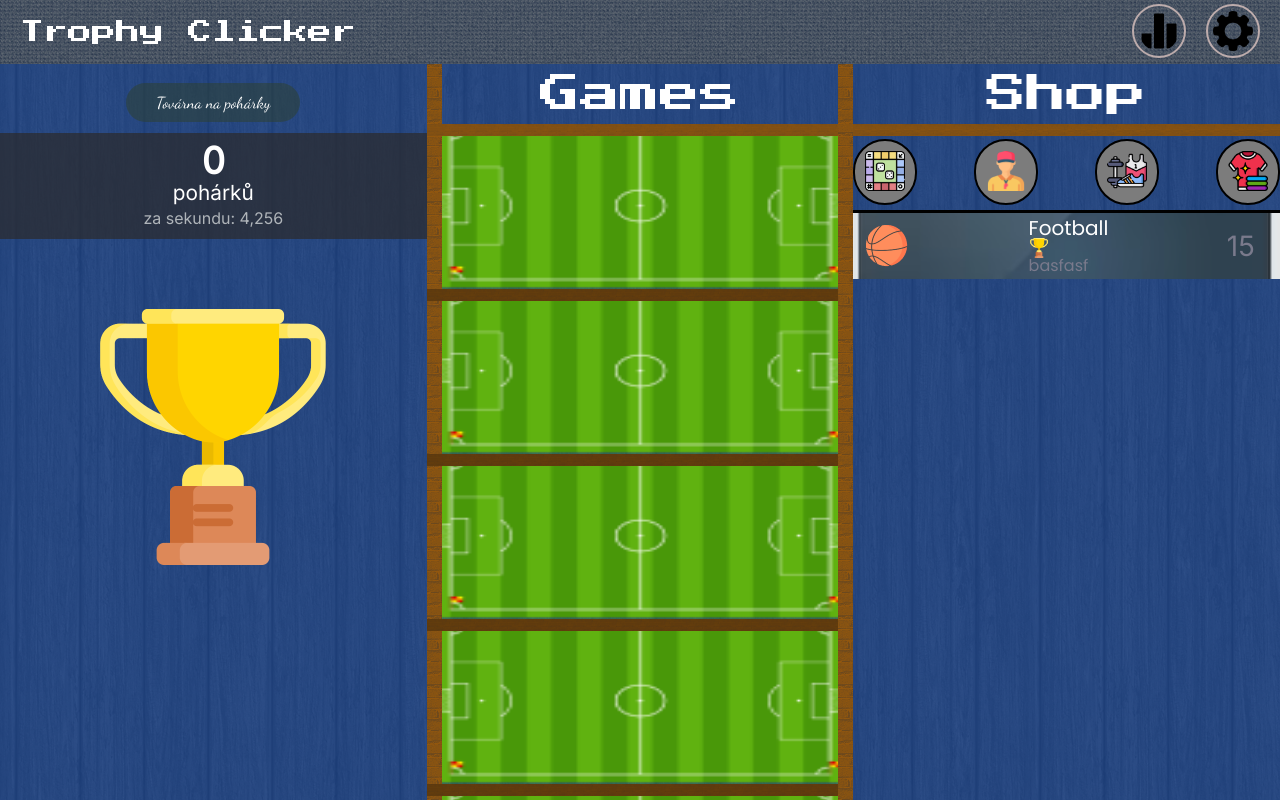
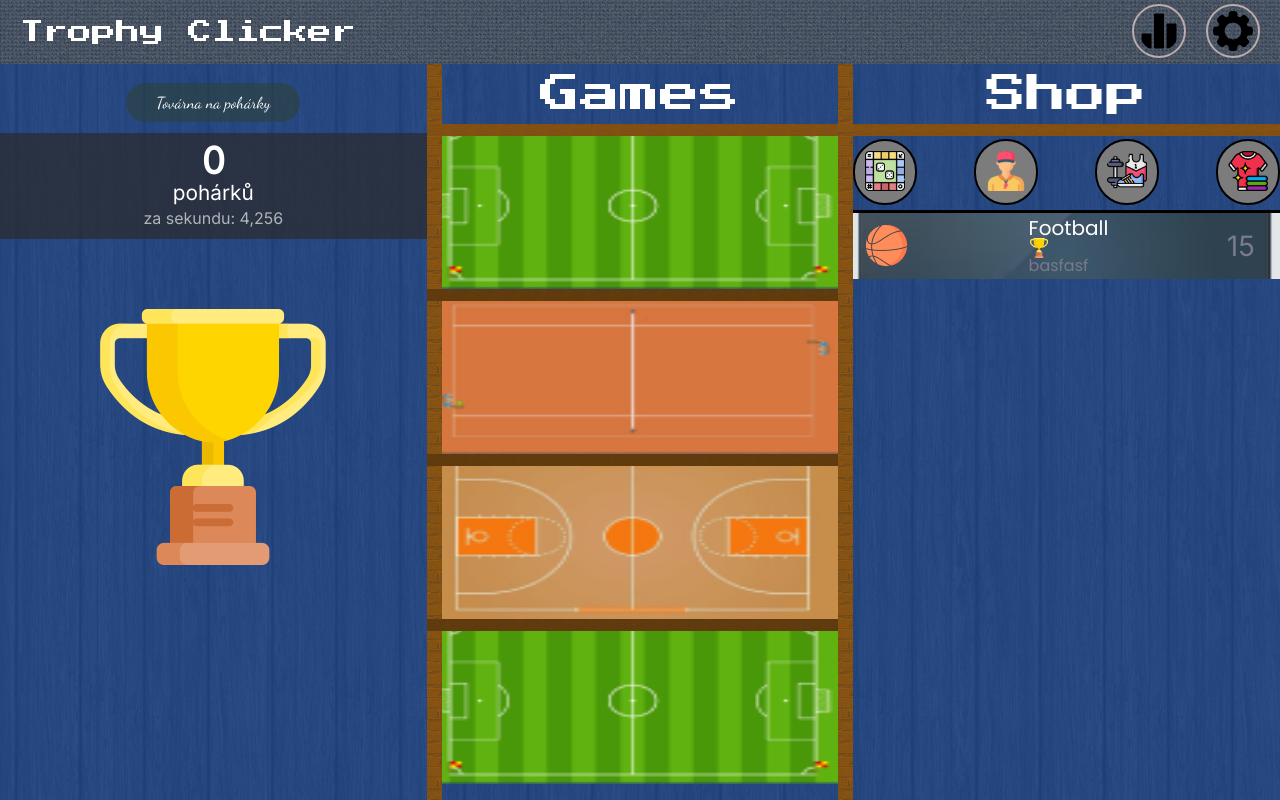
Before and after one commit to LukasKalenda/TrophyClicker, a Vue app in the folder klikacka-site/: page / in a window 1280 px wide. Built offline with nearby package versions, Linux system fonts and the light colour scheme.

Commit message:
Scroll-bar +- dodelan

```diff
--- a/klikacka-site/src/assets/cards.scss
+++ b/klikacka-site/src/assets/cards.scss
@@ -134,6 +134,7 @@
     // Potřeba opravit
     max-height: 50px;
     overflow: hidden;
+    font-size: 13px;
 }
 .half-circle {
     position: absolute;
--- a/klikacka-site/src/assets/games.scss
+++ b/klikacka-site/src/assets/games.scss
@@ -1,6 +1,6 @@
 .gamesArea {
     position: relative;
-    overflow-y: scroll;
+
     // border-right: 15px solid #14e02f;
     // border-left: 15px solid #14e02f;
     &::before {
--- a/klikacka-site/src/assets/style.scss
+++ b/klikacka-site/src/assets/style.scss
@@ -88,6 +88,11 @@
 .brightness {
     filter: brightness(0.74);
 }
+.game-scroll {
+    overflow-y: scroll;
+    max-height: 92vh;
+    margin-right: 15px;
+}
 main {
     display: flex;
     width: 100vw;
--- a/klikacka-site/src/components/GamesArea.vue
+++ b/klikacka-site/src/components/GamesArea.vue
@@ -3,13 +3,17 @@
     <div><h3 class="headline">Games</h3></div>
     <div class="clay"></div>
 
+    <div class="game-scroll">
       <section>
         <!-- Zde bude renderovani postavicek -->
 
         <!-- <span class="level">LVL</span>
       <div>renderovani hracu</div>
       <span class="points">+35k poharku</span> -->
-      <img src="../assets/game-areas/vector-football-soccer-field.png" alt="">
+        <img
+          src="../assets/game-areas/vector-football-soccer-field.png"
+          alt=""
+        />
       </section>
       <div class="clay brightness"></div>
       <section>
@@ -18,7 +22,7 @@
         <!-- <span class="level">LVL</span>
       <div>renderovani hracu</div>
       <span class="points">+35k poharku</span> -->
-      <img src="../assets/game-areas/vector-football-soccer-field.png" alt="">
+        <img src="../assets/game-areas/tennis-court.png" alt="" />
       </section>
       <div class="clay brightness"></div>
       <section>
@@ -27,7 +31,7 @@
         <!-- <span class="level">LVL</span>
       <div>renderovani hracu</div>
       <span class="points">+35k poharku</span> -->
-      <img src="../assets/game-areas/vector-football-soccer-field.png" alt="">
+        <img src="../assets/game-areas/basket-court.png" alt="" />
       </section>
       <div class="clay brightness"></div>
       <section>
@@ -36,73 +40,13 @@
         <!-- <span class="level">LVL</span>
       <div>renderovani hracu</div>
       <span class="points">+35k poharku</span> -->
-      <img src="../assets/game-areas/vector-football-soccer-field.png" alt="">
-    </section>
-    <div class="clay brightness"></div>    <section>
-      <!-- Zde bude renderovani postavicek -->
-
-      <!-- <span class="level">LVL</span>
-      <div>renderovani hracu</div>
-      <span class="points">+35k poharku</span> -->
-      <img src="../assets/game-areas/vector-football-soccer-field.png" alt="">
-    </section>
-    <div class="clay brightness"></div>    <section>
-      <!-- Zde bude renderovani postavicek -->
-
-      <!-- <span class="level">LVL</span>
-      <div>renderovani hracu</div>
-      <span class="points">+35k poharku</span> -->
-      <img src="../assets/game-areas/vector-football-soccer-field.png" alt="">
-    </section>
-    <div class="clay brightness"></div>    <section>
-      <!-- Zde bude renderovani postavicek -->
-
-      <!-- <span class="level">LVL</span>
-      <div>renderovani hracu</div>
-      <span class="points">+35k poharku</span> -->
-      <img src="../assets/game-areas/vector-football-soccer-field.png" alt="">
-    </section>
-    <div class="clay brightness"></div>    <section>
-      <!-- Zde bude renderovani postavicek -->
-
-      <!-- <span class="level">LVL</span>
-      <div>renderovani hracu</div>
-      <span class="points">+35k poharku</span> -->
-      <img src="../assets/game-areas/vector-football-soccer-field.png" alt="">
-    </section>
-    <div class="clay brightness"></div>    <section>
-      <!-- Zde bude renderovani postavicek -->
-
-      <!-- <span class="level">LVL</span>
-      <div>renderovani hracu</div>
-      <span class="points">+35k poharku</span> -->
-      <img src="../assets/game-areas/vector-football-soccer-field.png" alt="">
-    </section>
-    <div class="clay brightness"></div>    <section>
-      <!-- Zde bude renderovani postavicek -->
-
-      <!-- <span class="level">LVL</span>
-      <div>renderovani hracu</div>
-      <span class="points">+35k poharku</span> -->
-      <img src="../assets/game-areas/vector-football-soccer-field.png" alt="">
-    </section>
-    <div class="clay brightness"></div>    <section>
-      <!-- Zde bude renderovani postavicek -->
-
-      <!-- <span class="level">LVL</span>
-      <div>renderovani hracu</div>
-      <span class="points">+35k poharku</span> -->
-      <img src="../assets/game-areas/vector-football-soccer-field.png" alt="">
-    </section>
-    <div class="clay brightness"></div>    <section>
-      <!-- Zde bude renderovani postavicek -->
-
-      <!-- <span class="level">LVL</span>
-      <div>renderovani hracu</div>
-      <span class="points">+35k poharku</span> -->
-      <img src="../assets/game-areas/vector-football-soccer-field.png" alt="">
+        <img
+          src="../assets/game-areas/vector-football-soccer-field.png"
+          alt=""
+        />
       </section>
       <div class="clay brightness"></div>
+    </div>
     <!-- <section v-for="game in games" :key="game">
       <span> {{ game.level }}</span>
       <div><img src="" alt="" /></div>
@@ -111,10 +55,6 @@
   </div>
 </template>
 
-<script setup>
+<script setup></script>
 
-</script>
-
-<style lang="scss" scoped>
-
-</style>
+<style lang="scss" scoped></style>
```
Lines whose indentation alone changed are shown as unchanged.
